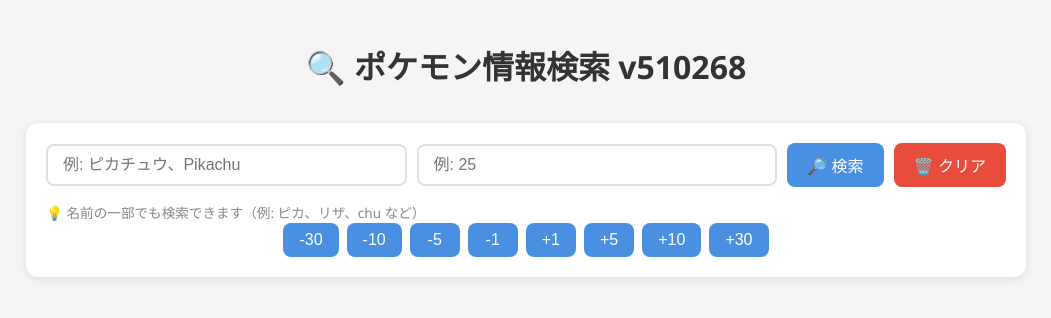
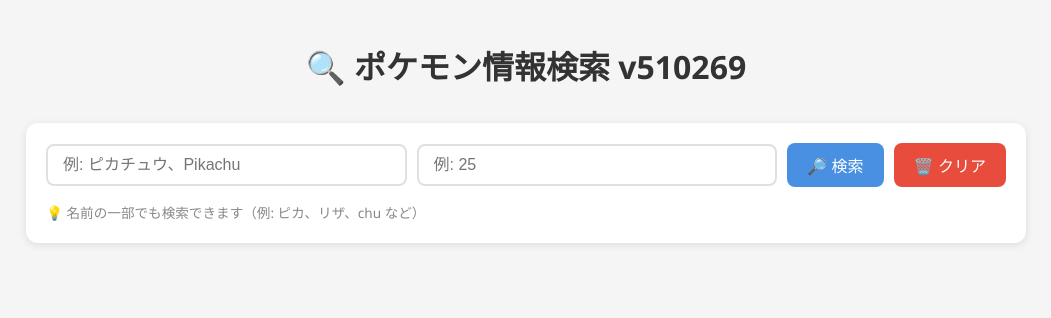
Before and after one commit to myproject-test260/my-html-site, a plain HTML site: page index.html in a window 1280 px wide. Shown: the whole page, without its empty margins (114-1165 px from the left). Drawn offline with Linux system fonts and the light colour scheme.

Commit message:
Update index.html
不要ボタン削除

```diff
--- a/index.html
+++ b/index.html
@@ -397,7 +397,7 @@ tr:last-child td {
 </head>
 <body>
   <div class="container">
-    <h1>🔍 ポケモン情報検索 v510268</h1>
+    <h1>🔍 ポケモン情報検索 v510269</h1>
 
     <div class="search-section">
       <div class="search-controls">
@@ -410,17 +410,6 @@ tr:last-child td {
       </div>
       <div class="search-hint">
         💡 名前の一部でも検索できます（例: ピカ、リザ、chu など）
-      </div>
-
-      <div class="navigation-buttons">
-        <button onclick="navigateDex(-30)">-30</button>
-        <button onclick="navigateDex(-10)">-10</button>
-        <button onclick="navigateDex(-5)">-5</button>
-        <button onclick="navigateDex(-1)">-1</button>
-        <button onclick="navigateDex(1)">+1</button>
-        <button onclick="navigateDex(5)">+5</button>
-        <button onclick="navigateDex(10)">+10</button>
-        <button onclick="navigateDex(30)">+30</button>
       </div>
     </div>
 
@@ -473,9 +462,11 @@ const clearAll = () => {
 };
 
 const switchTab = (tabName) => {
+  // すべてのタブボタンとパネルから active クラスを削除
   document.querySelectorAll('.tab-button').forEach(btn => btn.classList.remove('active'));
   document.querySelectorAll('.tab-panel').forEach(panel => panel.classList.remove('active'));
 
+  // 選択されたタブをアクティブに
   const buttons = document.querySelectorAll('.tab-button');
   if (tabName === 'image') buttons[0].classList.add('active');
   else if (tabName === 'basic') buttons[1].classList.add('active');
@@ -527,16 +518,19 @@ const loadNameToIdMapping = async () => {
         const speciesData = await speciesResponse.json();
         const id = speciesData.id;
 
+        // 日本語名を登録
         const japaneseName = speciesData.names.find(n => n.language.name === "ja")?.name;
         if (japaneseName) {
           nameToIdCache[japaneseName.toLowerCase()] = id;
         }
 
+        // 英語名を登録
         const englishName = speciesData.names.find(n => n.language.name === "en")?.name;
         if (englishName) {
           nameToIdCache[englishName.toLowerCase()] = id;
         }
 
+        // API名も登録（念のため）
         nameToIdCache[speciesData.name.toLowerCase()] = id;
       } catch (error) {
         console.error(`Failed to load ${pokemon.name}:`, error);
@@ -565,14 +559,18 @@ const searchPokemon = async () => {
 
     const searchKey = nameInput.toLowerCase();
 
+    // 完全一致を試す
     let pokemonId = mapping[searchKey];
 
+    // 完全一致しない場合、部分一致検索
     if (!pokemonId) {
       const matches = Object.keys(mapping).filter(name => name.includes(searchKey));
 
       if (matches.length === 1) {
+        // 1件だけマッチした場合
         pokemonId = mapping[matches[0]];
       } else if (matches.length > 1) {
+        // 複数マッチした場合、候補を表示
         const suggestions = matches.slice(0, 10).map(name => {
           const id = mapping[name];
           return `<li style="cursor:pointer; padding:5px; margin:5px 0; background:var(--table-background-color); border-radius:4px;" onclick="document.getElementById('pokemonName').value=''; document.getElementById('pokemonId').value='${id}'; fetchPokemonDetails('${id}');">${name} (No.${id})</li>`;
@@ -663,12 +661,14 @@ const fetchEvolutionChain = async (evolutionChainUrl) => {
     if (!response.ok) return null;
     const data = await response.json();
 
+    // 進化チェーン全体を再帰的に取得
     const allEvolutions = [];
 
     const processChain = async (evoData, depth = 0) => {
       const speciesUrl = evoData.species.url;
       const speciesId = speciesUrl.split('/').filter(x => x).pop();
 
+      // 種族データを取得して日本語名を取得
       const speciesResponse = await fetch(speciesUrl);
       const speciesData = await speciesResponse.json();
       const japaneseName = speciesData.names.find(n => n.language.name === "ja")?.name || evoData.species.name;
@@ -680,6 +680,7 @@ const fetchEvolutionChain = async (evolutionChainUrl) => {
         evolvesTo: []
       };
 
+      // 進化先を処理
       if (evoData.evolves_to && evoData.evolves_to.length > 0) {
         for (const nextEvo of evoData.evolves_to) {
           const childEvo = await processChain(nextEvo, depth + 1);
@@ -692,6 +693,7 @@ const fetchEvolutionChain = async (evolutionChainUrl) => {
 
     const tree = await processChain(data.chain);
 
+    // ツリー構造を平坦化してレベルごとにグループ化
     const flattenTree = (node, result = []) => {
       if (!result[node.depth]) {
         result[node.depth] = [];
@@ -827,6 +829,7 @@ const createInfoTable = (speciesData, pokemonData, japaneseName, imageUrl, shiny
     { label: 'タマゴグループ', value: eggGroupJapaneseNames }
   ];
 
+  // 進化情報を追加
   if (evolutionChain && evolutionChain.flattened && evolutionChain.flattened.length > 1) {
     const renderEvolutionLevel = (level, currentPokemonId) => {
       return level.map(evo => {
@@ -945,5 +948,4 @@ const navigateDex = (offset) => {
 };
 </script>
 </body>
-
 </html>
```
